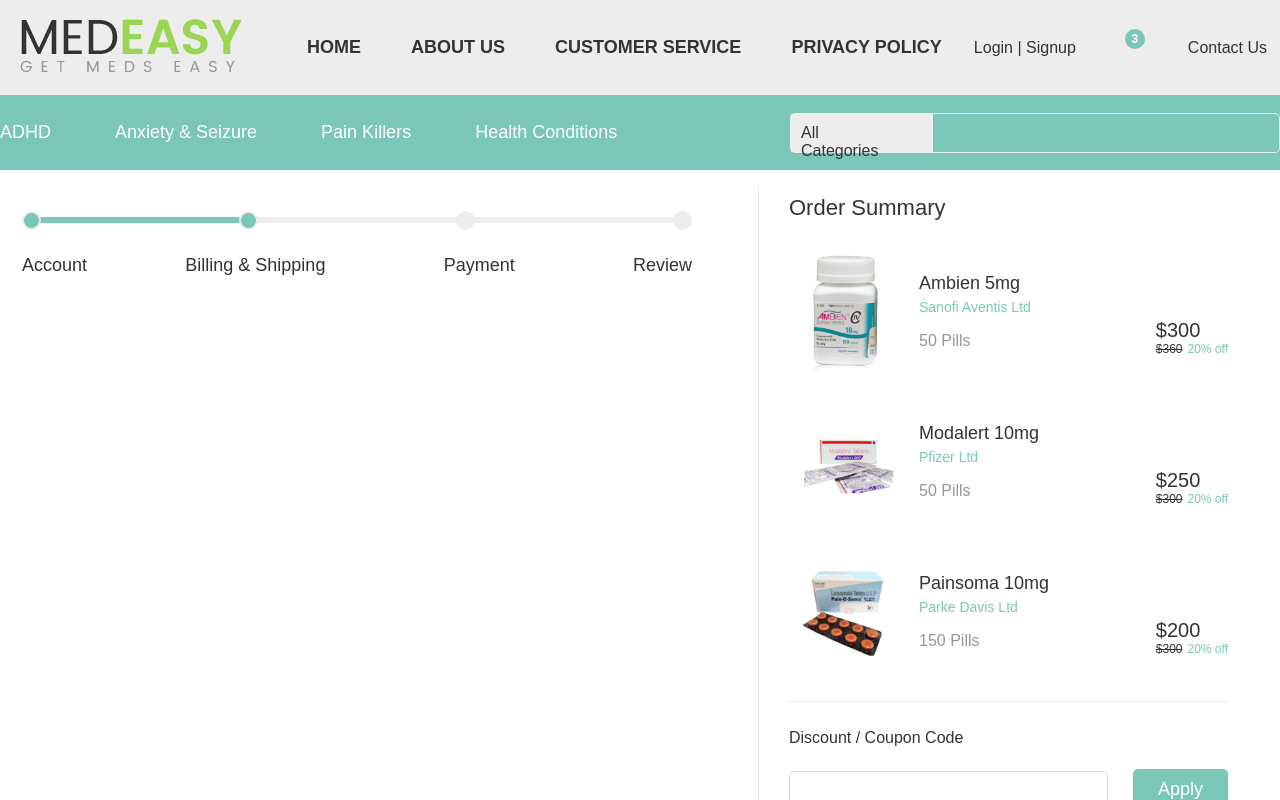
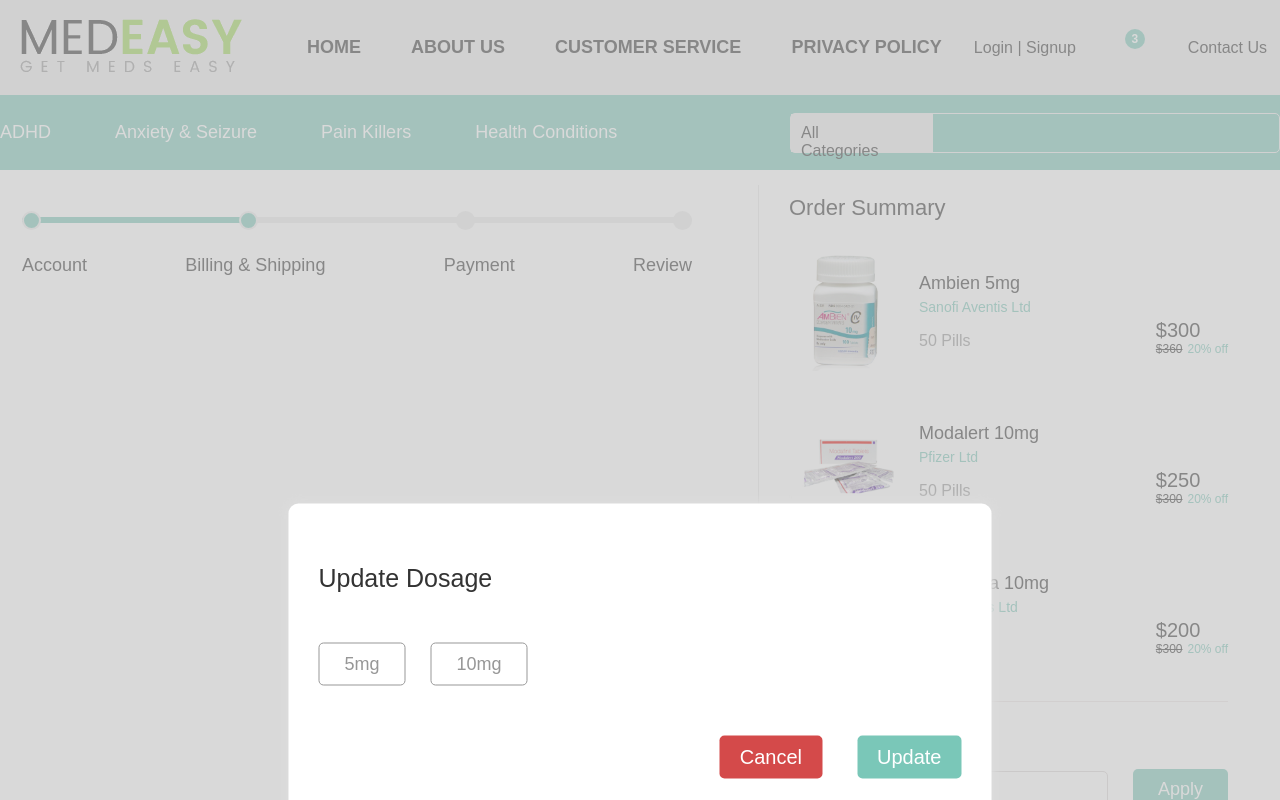
Before and after one commit to sunguru98/Medeasy, a React (Create React App) app: page /checkout in a window 1280 px wide. Both pictures are taken after a click on the picture 988 px from the left and 340 px from the top of the page. Shown: the top 800 px of the page. Built offline with nearby package versions, Linux system fonts and the light colour scheme; a web font is replaced by a local one.

Commit message:
Order Summary function of edit is partially wired

```diff
--- a/src/App.jsx
+++ b/src/App.jsx
@@ -13,10 +13,11 @@
 import CheckoutPage from './pages/CheckoutPage';
 function App() {
   const [overLayStatus, setOverlayStatus] = useState(false)
+  // Toggling the overlay
   const decideOverlayState = overlayState => setOverlayStatus(overlayState)
   return (
     <div className="App">
-      { overLayStatus && <div style={{ position: 'absolute', minHeight: '100%', minWidth: '100%', background: 'rgba(192, 192, 192, .6)', zIndex: '1' }} className='App__overlay'></div> }
+      { overLayStatus && <div style={{ position: 'absolute', minHeight: '100%', minWidth: '100%', background: 'rgba(192, 192, 192, .6)', zIndex: '3' }} className='App__overlay'></div> }
       <NavBar />
       <div className='container' style={{ padding: '1.5rem 2.2rem' }}>
         <Switch>
@@ -25,8 +26,8 @@
           <Route exact path='/customer' render={() => <h1>Hi</h1>} />
           <Route exact path='/privacy' render={() => <h1>Hi</h1>} />
           <Route exact path='/product/:name' component={ProductDetailPage} />
-          <Route exact path='/cart' render={(routeParams) => <ShoppingCartPage {...routeParams} changeOverlayState={decideOverlayState} />} />
-          <Route exact path='/checkout' component={CheckoutPage} />
+          <Route exact path='/cart' render={routeParams => <ShoppingCartPage {...routeParams} changeOverlayState={decideOverlayState} />} />
+          <Route exact path='/checkout' render={routeParams => <CheckoutPage {...routeParams} changeOverlayState={decideOverlayState} />} />
           <Redirect to='/' />
         </Switch>
       </div>
--- a/src/components/CheckoutPage/OrderPillListItem.jsx
+++ b/src/components/CheckoutPage/OrderPillListItem.jsx
@@ -3,7 +3,7 @@
 import editBtn from '../../images/editBtn.svg'
 
 import '../../styles/components/OrderPillListItem.scss'
-const OrderPillListItem = ({product: { tabletImage, tabletName, distributor, selectedDosage, quantity, discountedPrice, originalPrice } }) => {
+const OrderPillListItem = ({updateModalState, product: { tabletImage, tabletName, distributor, selectedDosage, quantity, discountedPrice, originalPrice } }) => {
   return (
     <div className='OrderPillListItem'>
       { /* This button should delete the item */ }
@@ -15,7 +15,7 @@
         <span style={{ color: '#979797' }} className='OrderPillListItem__tablet-details--distributor-quantity'>
           { quantity } Pills
           { /* This should trigger the modal */ }
-          <img src={editBtn} alt='edit-btn' />
+          <img src={editBtn} alt='edit-btn' onClick={updateModalState} />
         </span>
       </div>
       <div className='OrderPillListItem__tablet-price'>
--- a/src/components/CheckoutPage/OrderSummary.jsx
+++ b/src/components/CheckoutPage/OrderSummary.jsx
@@ -1,9 +1,12 @@
 import React, { useState } from 'react'
 import '../../styles/components/OrderSummary.scss'
+
+// Components
 import OrderPillListItem from './OrderPillListItem'
 import CustomButton from '../CustomButton'
 import CustomFormElement from '../CustomFormElement'
 import PricesBreakDown from '../CheckoutPage/PricesBreakDown'
+
 // Dummy data for cart
 import tablet1 from '../../images/tablet1.png'
 import tablet4 from '../../images/tablet4.png'
@@ -41,14 +44,15 @@
   }
 ]
 
-const OrderSummary = props => {
+const OrderSummary = ({ updateModalState }) => {
+  // Coupon code state and making a controlled component
   const [couponCode, setCouponCode] = useState('')
   const handleChange = event => setCouponCode(event.target.value)
   return (
     <div className='OrderSummary'>
       <p className='OrderSummary__title'>Order Summary</p>
       <div className='OrderSummary__allproducts'>
-        { dummyCartProducts.map(product => <OrderPillListItem product={product} key={product.id} />) }
+        { dummyCartProducts.map(product => <OrderPillListItem updateModalState={updateModalState} product={product} key={product.id} />) }
       </div>
       <div className='OrderSummary__coupon'>
         <p className='OrderSummary__coupon-title'>Discount / Coupon Code</p>
--- a/src/pages/CheckoutPage.jsx
+++ b/src/pages/CheckoutPage.jsx
@@ -1,15 +1,32 @@
-import React from 'react'
+import React, {useState} from 'react'
+// Components
+import UpdateModal from '../components/UpdateModal'
 import CheckoutProgress from '../components/CheckoutPage/CheckoutProgress'
 import OrderSummary from '../components/CheckoutPage/OrderSummary'
 import '../styles/pages/CheckoutPage.scss'
-const CheckoutPage = props => {
+
+const CheckoutPage = ({ changeOverlayState }) => {
+
+  const [isQuantityClicked, setIsQuantityClicked] = useState(false)
+  // Toggling the UpdateModal Component
+  const updateModalState = () => {
+    setIsQuantityClicked(true)
+    changeOverlayState(true)
+  }
+  // Toggling the overlay
+  const disableOverlay = () => {
+    setIsQuantityClicked(false)
+    changeOverlayState(false)
+  }
+
   return (
     <div className='CheckoutPage'>
+      { isQuantityClicked && <UpdateModal disableOverlay={disableOverlay}  title='Update Dosage' values={['5mg', '10mg']}/> }
       <div className='CheckoutPage__left'>
         <CheckoutProgress stepNumber={2} />
       </div>
       <div className='CheckoutPage__right'>
-        <OrderSummary />
+        <OrderSummary updateModalState={updateModalState} />
       </div>
     </div>
   )
--- a/src/styles/components/UpdateModal.scss
+++ b/src/styles/components/UpdateModal.scss
@@ -1,7 +1,7 @@
 .UpdateModal {
   position: absolute;
   background: white;
-  z-index: 2;
+  z-index: 4;
   top: 50%;
   left: 50%;
   transform: translate(-50%, -50%);
```
